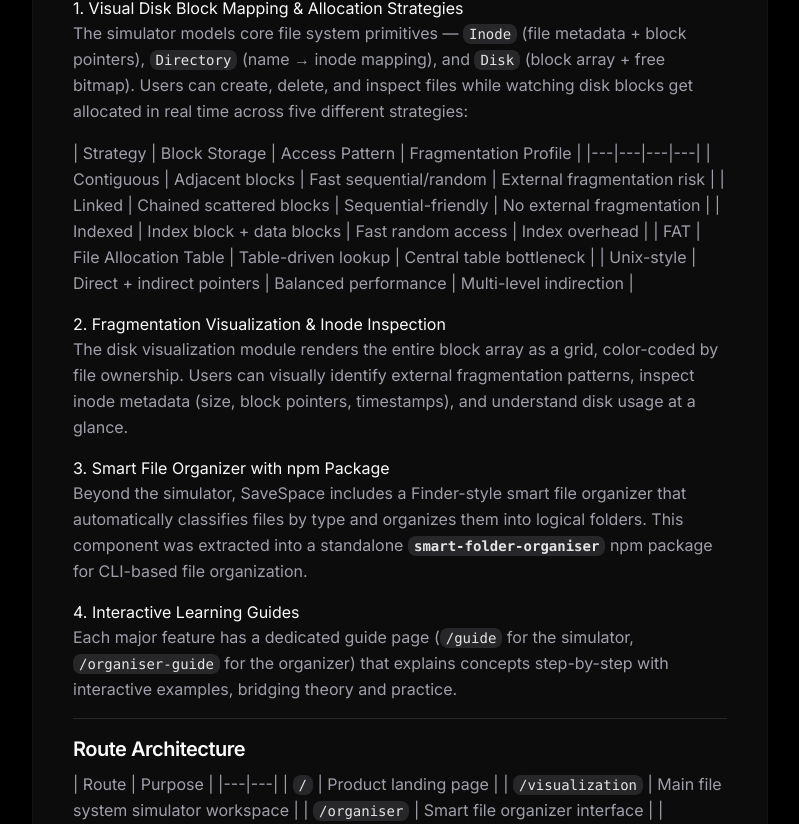
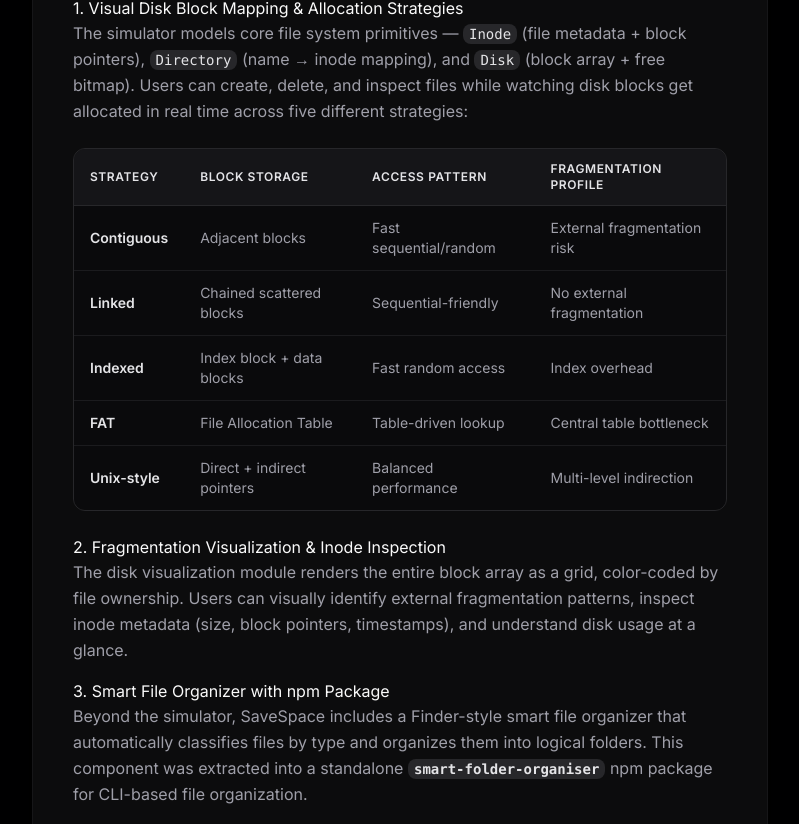
Before and after one commit to cax6505/Personal-Portfolio, a Next.js app: page /projects/tricore-fs in a window 1280 px wide. Shown: the part 1958-2782 px from the top of the page, without its empty margins (240-1039 px from the left). Built offline with nearby package versions, Linux system fonts and the light colour scheme.

Commit message:
style: add MDX table typography support and format case study tables

```diff
--- a/src/app/projects/tricore-fs/page.mdx
+++ b/src/app/projects/tricore-fs/page.mdx
@@ -28,13 +28,50 @@ Understanding file system internals — allocation strategies, fragmentation, in
 #### 1. Visual Disk Block Mapping & Allocation Strategies
 The simulator models core file system primitives — `Inode` (file metadata + block pointers), `Directory` (name → inode mapping), and `Disk` (block array + free bitmap). Users can create, delete, and inspect files while watching disk blocks get allocated in real time across five different strategies:
 
-| Strategy | Block Storage | Access Pattern | Fragmentation Profile |
-|---|---|---|---|
-| Contiguous | Adjacent blocks | Fast sequential/random | External fragmentation risk |
-| Linked | Chained scattered blocks | Sequential-friendly | No external fragmentation |
-| Indexed | Index block + data blocks | Fast random access | Index overhead |
-| FAT | File Allocation Table | Table-driven lookup | Central table bottleneck |
-| Unix-style | Direct + indirect pointers | Balanced performance | Multi-level indirection |
+<div className="my-6 overflow-x-auto rounded-xl border border-zinc-200 dark:border-zinc-800">
+  <table className="w-full text-left text-sm border-collapse">
+    <thead className="bg-zinc-100/80 dark:bg-zinc-900/80 text-xs font-semibold text-zinc-900 dark:text-zinc-200 uppercase tracking-wider border-b border-zinc-200 dark:border-zinc-800">
+      <tr>
+        <th className="px-4 py-3 font-semibold">Strategy</th>
+        <th className="px-4 py-3 font-semibold">Block Storage</th>
+        <th className="px-4 py-3 font-semibold">Access Pattern</th>
+        <th className="px-4 py-3 font-semibold">Fragmentation Profile</th>
+      </tr>
+    </thead>
+    <tbody className="divide-y divide-zinc-200 dark:divide-zinc-800/60 bg-white/50 dark:bg-zinc-950/40 text-zinc-600 dark:text-zinc-400">
+      <tr className="hover:bg-zinc-50/50 dark:hover:bg-zinc-900/30 transition-colors">
+        <td className="px-4 py-3 font-semibold text-zinc-900 dark:text-zinc-200">Contiguous</td>
+        <td className="px-4 py-3">Adjacent blocks</td>
+        <td className="px-4 py-3">Fast sequential/random</td>
+        <td className="px-4 py-3">External fragmentation risk</td>
+      </tr>
+      <tr className="hover:bg-zinc-50/50 dark:hover:bg-zinc-900/30 transition-colors">
+        <td className="px-4 py-3 font-semibold text-zinc-900 dark:text-zinc-200">Linked</td>
+        <td className="px-4 py-3">Chained scattered blocks</td>
+        <td className="px-4 py-3">Sequential-friendly</td>
+        <td className="px-4 py-3">No external fragmentation</td>
+      </tr>
+      <tr className="hover:bg-zinc-50/50 dark:hover:bg-zinc-900/30 transition-colors">
+        <td className="px-4 py-3 font-semibold text-zinc-900 dark:text-zinc-200">Indexed</td>
+        <td className="px-4 py-3">Index block + data blocks</td>
+        <td className="px-4 py-3">Fast random access</td>
+        <td className="px-4 py-3">Index overhead</td>
+      </tr>
+      <tr className="hover:bg-zinc-50/50 dark:hover:bg-zinc-900/30 transition-colors">
+        <td className="px-4 py-3 font-semibold text-zinc-900 dark:text-zinc-200">FAT</td>
+        <td className="px-4 py-3">File Allocation Table</td>
+        <td className="px-4 py-3">Table-driven lookup</td>
+        <td className="px-4 py-3">Central table bottleneck</td>
+      </tr>
+      <tr className="hover:bg-zinc-50/50 dark:hover:bg-zinc-900/30 transition-colors">
+        <td className="px-4 py-3 font-semibold text-zinc-900 dark:text-zinc-200">Unix-style</td>
+        <td className="px-4 py-3">Direct + indirect pointers</td>
+        <td className="px-4 py-3">Balanced performance</td>
+        <td className="px-4 py-3">Multi-level indirection</td>
+      </tr>
+    </tbody>
+  </table>
+</div>
 
 #### 2. Fragmentation Visualization & Inode Inspection
 The disk visualization module renders the entire block array as a grid, color-coded by file ownership. Users can visually identify external fragmentation patterns, inspect inode metadata (size, block pointers, timestamps), and understand disk usage at a glance.
@@ -49,14 +86,42 @@ Each major feature has a dedicated guide page (`/guide` for the simulator, `/org
 
 ### Route Architecture
 
-| Route | Purpose |
-|---|---|
-| `/` | Product landing page |
-| `/visualization` | Main file system simulator workspace |
-| `/organiser` | Smart file organizer interface |
-| `/guide` | Visualization learning guide |
-| `/organiser-guide` | Organizer concepts & OS guide |
-| `/npm-package` | Smart Folder Organiser npm package docs |
+<div className="my-6 overflow-x-auto rounded-xl border border-zinc-200 dark:border-zinc-800">
+  <table className="w-full text-left text-sm border-collapse">
+    <thead className="bg-zinc-100/80 dark:bg-zinc-900/80 text-xs font-semibold text-zinc-900 dark:text-zinc-200 uppercase tracking-wider border-b border-zinc-200 dark:border-zinc-800">
+      <tr>
+        <th className="px-4 py-3 font-semibold">Route</th>
+        <th className="px-4 py-3 font-semibold">Purpose</th>
+      </tr>
+    </thead>
+    <tbody className="divide-y divide-zinc-200 dark:divide-zinc-800/60 bg-white/50 dark:bg-zinc-950/40 text-zinc-600 dark:text-zinc-400">
+      <tr className="hover:bg-zinc-50/50 dark:hover:bg-zinc-900/30 transition-colors">
+        <td className="px-4 py-3 font-mono text-xs text-sky-600 dark:text-sky-400">/</td>
+        <td className="px-4 py-3">Product landing page</td>
+      </tr>
+      <tr className="hover:bg-zinc-50/50 dark:hover:bg-zinc-900/30 transition-colors">
+        <td className="px-4 py-3 font-mono text-xs text-sky-600 dark:text-sky-400">/visualization</td>
+        <td className="px-4 py-3">Main file system simulator workspace</td>
+      </tr>
+      <tr className="hover:bg-zinc-50/50 dark:hover:bg-zinc-900/30 transition-colors">
+        <td className="px-4 py-3 font-mono text-xs text-sky-600 dark:text-sky-400">/organiser</td>
+        <td className="px-4 py-3">Smart file organizer interface</td>
+      </tr>
+      <tr className="hover:bg-zinc-50/50 dark:hover:bg-zinc-900/30 transition-colors">
+        <td className="px-4 py-3 font-mono text-xs text-sky-600 dark:text-sky-400">/guide</td>
+        <td className="px-4 py-3">Visualization learning guide</td>
+      </tr>
+      <tr className="hover:bg-zinc-50/50 dark:hover:bg-zinc-900/30 transition-colors">
+        <td className="px-4 py-3 font-mono text-xs text-sky-600 dark:text-sky-400">/organiser-guide</td>
+        <td className="px-4 py-3">Organizer concepts & OS guide</td>
+      </tr>
+      <tr className="hover:bg-zinc-50/50 dark:hover:bg-zinc-900/30 transition-colors">
+        <td className="px-4 py-3 font-mono text-xs text-sky-600 dark:text-sky-400">/npm-package</td>
+        <td className="px-4 py-3">Smart Folder Organiser npm package docs</td>
+      </tr>
+    </tbody>
+  </table>
+</div>
 
 ---
 
--- a/src/mdx-components.tsx
+++ b/src/mdx-components.tsx
@@ -59,6 +59,34 @@ export function useMDXComponents(components: MDXComponents): MDXComponents {
         {children}
       </a>
     ),
+    table: ({ children }) => (
+      <div className="my-6 w-full overflow-x-auto rounded-xl border border-zinc-200 dark:border-zinc-800">
+        <table className="w-full text-left text-sm text-zinc-600 dark:text-zinc-400">
+          {children}
+        </table>
+      </div>
+    ),
+    thead: ({ children }) => (
+      <thead className="bg-zinc-100/80 dark:bg-zinc-900/80 text-xs font-semibold text-zinc-900 dark:text-zinc-200 uppercase tracking-wider border-b border-zinc-200 dark:border-zinc-800">
+        {children}
+      </thead>
+    ),
+    tbody: ({ children }) => (
+      <tbody className="divide-y divide-zinc-200 dark:divide-zinc-800/60 bg-white/50 dark:bg-zinc-950/40">
+        {children}
+      </tbody>
+    ),
+    tr: ({ children }) => (
+      <tr className="hover:bg-zinc-50/50 dark:hover:bg-zinc-900/30 transition-colors">
+        {children}
+      </tr>
+    ),
+    th: ({ children }) => (
+      <th className="px-4 py-3 font-semibold text-zinc-900 dark:text-zinc-100">
+        {children}
+      </th>
+    ),
+    td: ({ children }) => <td className="px-4 py-3 text-sm">{children}</td>,
     ...components,
   };
 }
```
